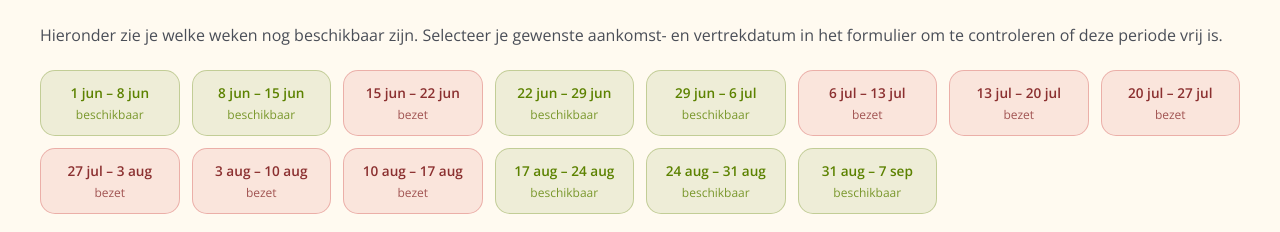
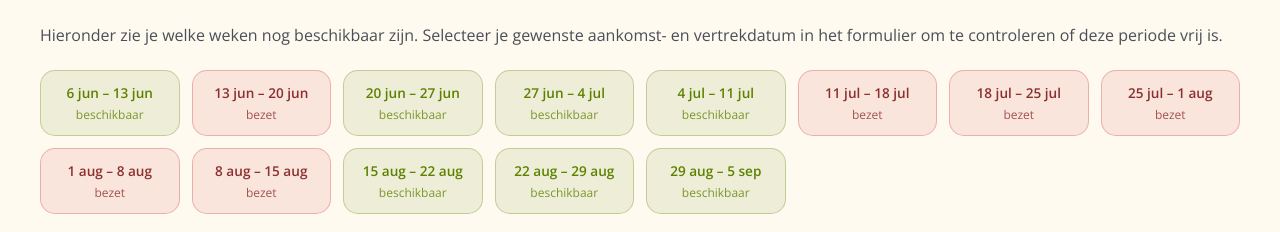
Before and after one commit to mvdam/huisje-227, a React (Create React App) app: page /reserveren in a window 1280 px wide. Shown: the part 720-952 px from the top of the page. Built offline with nearby package versions, Linux system fonts and the light colour scheme.

Commit message:
fix(reserveren): change availability weeks to Saturday-Saturday
Rental periods are Saturday to Saturday, not Monday to Monday.
Adjusted getWeeks() to start on Saturdays and aligned reserved
period dates accordingly.

```diff
--- a/src/pages/Reserveren.tsx
+++ b/src/pages/Reserveren.tsx
@@ -3,7 +3,7 @@ import { Link, useSearchParams } from "react-router-dom";
 import "./Reserveren.css";
 
 const RESERVED_PERIODS = [
-  { start: "2026-06-15", end: "2026-06-22" },
+  { start: "2026-06-13", end: "2026-06-20" },
   { start: "2026-07-11", end: "2026-07-25" },
   { start: "2026-07-25", end: "2026-08-01" },
   { start: "2026-08-01", end: "2026-08-08" },
@@ -28,7 +28,7 @@ const MONTH_ABBR = [
 function getWeeks(): { start: Date; end: Date }[] {
   const weeks: { start: Date; end: Date }[] = [];
   let current = new Date(2026, 5, 1);
-  while (current.getDay() !== 1) current.setDate(current.getDate() + 1);
+  while (current.getDay() !== 6) current.setDate(current.getDate() + 1);
   const endDate = new Date(2026, 8, 1);
   while (current < endDate) {
     const weekEnd = new Date(current);
```
